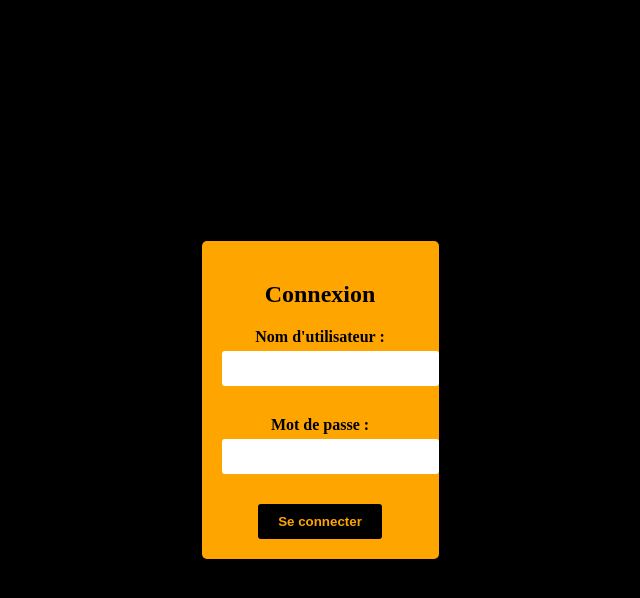
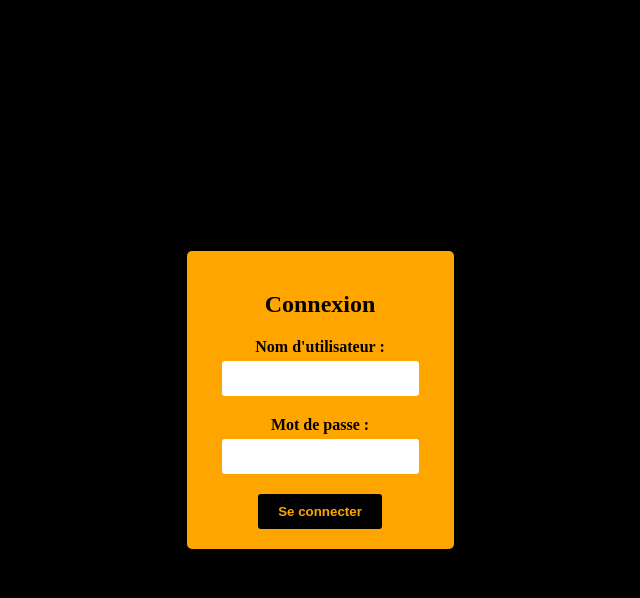
Before and after one commit to Jean-Santoni/ProjetSiteGite, a PHP site: page /HTML/Login.html in a window 1280 px wide. Shown: the top 598 px of the page, without its empty margins (320-960 px from the left). Run offline with PHP 8.4, Linux system fonts and the light colour scheme.

Commit message:
Modification de l'affichage de la page de login

```diff
--- a/HTML/header.html
+++ b/HTML/header.html
@@ -13,7 +13,7 @@
     <h1>Gîte Figuiès</h1>
   </div>
   <div class="login-button">
-    <button><a href="./HTML/Login.html">Login</a></button>
+    <button onclick="window.location.href = './HTML/Login.html'">Login</button>
   </div>
 </div>
 <nav>
--- a/PageTarifs.php
+++ b/PageTarifs.php
@@ -8,11 +8,11 @@
 </head>
 <body class="tarif">
   <header>
-    <h1 class=" titrePage" >Pages des tarifs</h1>
     <?php
     include_once ("./HTML/header.html");
     ?>
   </header>
+  <h1 class=" titrePage" >Pages des tarifs</h1>
 <div>
   <h2> Les différents type de tarifs </h2>
   <table border="1" class="center">
--- a/css/Login.css
+++ b/css/Login.css
@@ -20,7 +20,9 @@ h2 {
 }
 
 .form-group {
-  margin-bottom: 20px;
+  /*margin-bottom: 20px;*/
+  margin: 10px;
+  justify-content: center;
 }
 
 label {
@@ -31,10 +33,9 @@ label {
 
 input[type="text"],
 input[type="password"] {
-  width: 100%;
+  /*width: 100%;*/
   padding: 10px;
-  margin-top: 5px;
-  margin-bottom: 10px;
+  margin: 5px 5px 10px;
   border: none;
   border-radius: 3px;
 }
```
